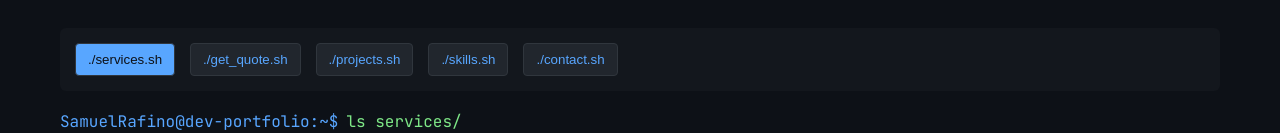
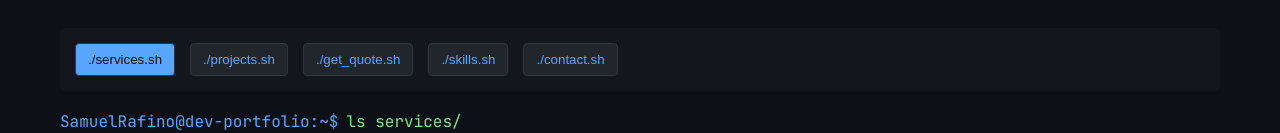
Before and after one commit to samucarafi/Portf-lio, a React (Vite) app in the folder Front-end/: page / in a window 1280 px wide. Shown: the part 534-667 px from the top of the page. Built offline with nearby package versions, Linux system fonts and the light colour scheme.

Commit message:
alt sequencia de opções

```diff
--- a/Front-end/src/components/Navigation/Navigation.jsx
+++ b/Front-end/src/components/Navigation/Navigation.jsx
@@ -1,8 +1,8 @@
 const Navigation = ({ activeSection, onSectionChange }) => {
   const sections = [
     { id: "services", label: "./services.sh" },
+    { id: "projects", label: "./projects.sh" },
     { id: "quote", label: "./get_quote.sh" },
-    { id: "projects", label: "./projects.sh" },
     //{ id: "experience", label: "./experience.sh" },
     { id: "skills", label: "./skills.sh" },
     { id: "contact", label: "./contact.sh" },
```
